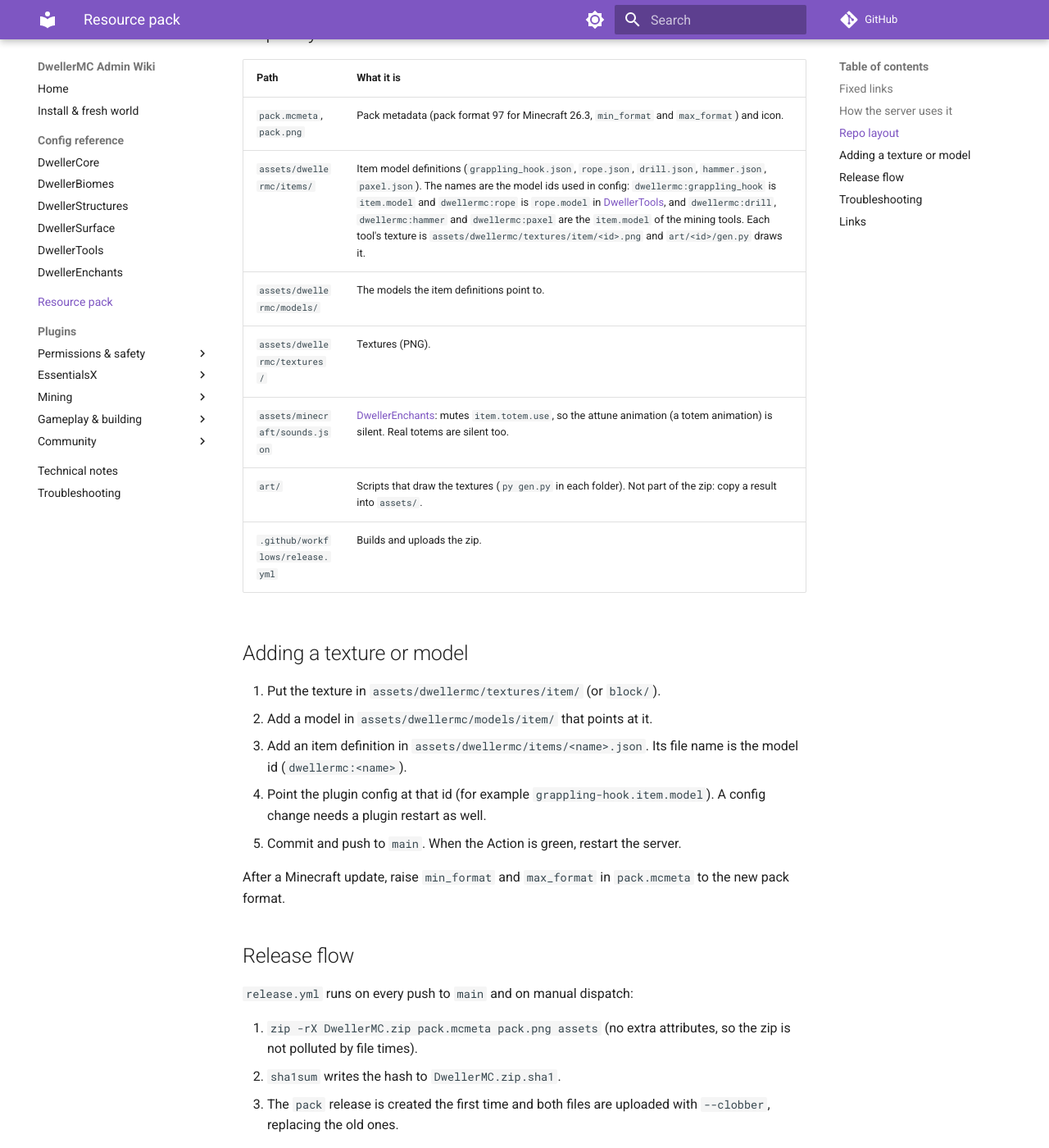
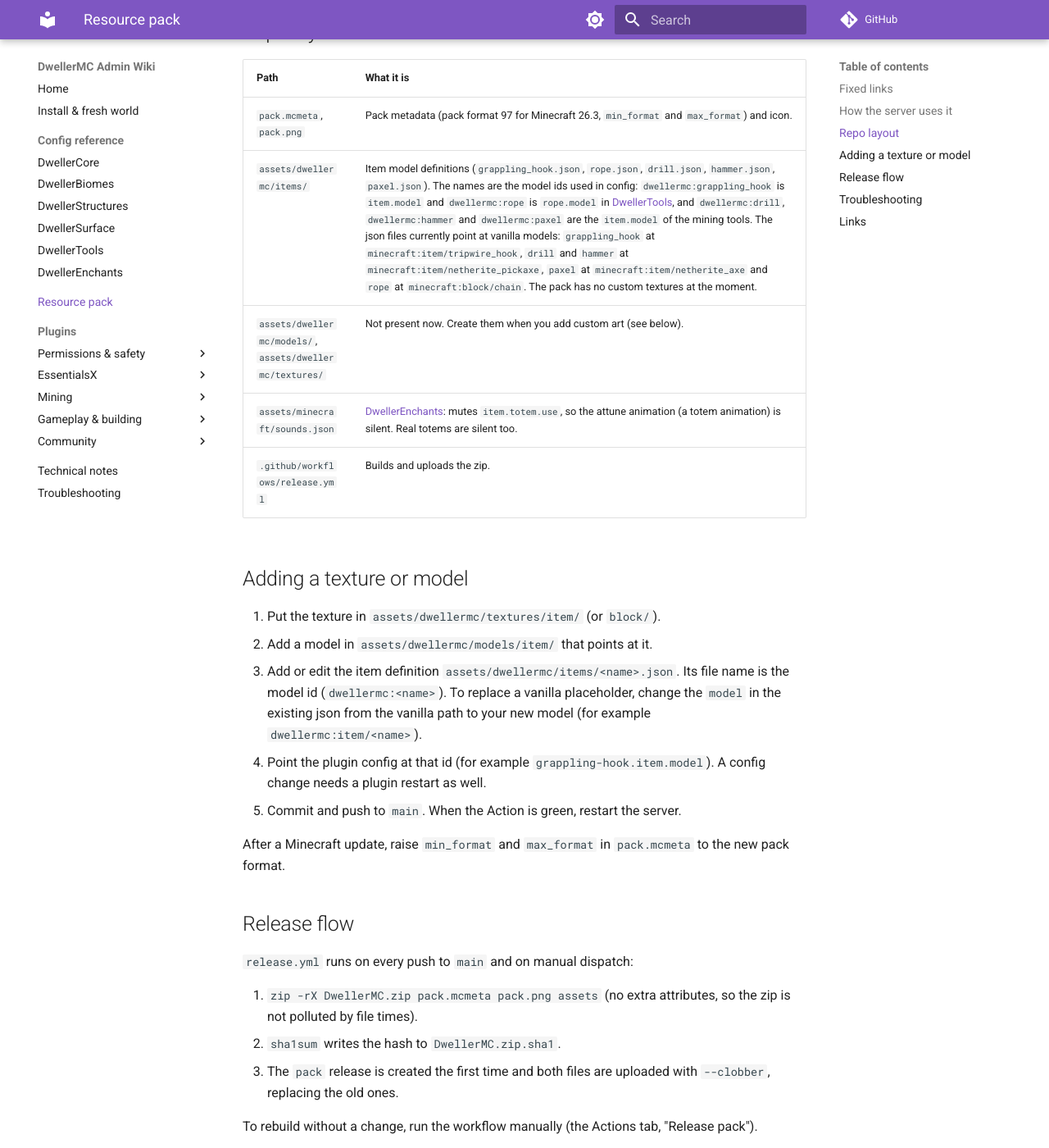
Before and after one commit to Craftyplayz/DwellerMC-admin-wiki, an MkDocs documentation site: the page built from docs/resource-pack.md, in a window 1280 px wide and 1400 px high, scrolled down 1134 px. Shown: the whole window at 82% size. Built offline with MkDocs 1.6.1 and Material for MkDocs 9.7.7, drawn with Linux system fonts in a browser that asks for light colours; comment, search, counter and statistics services are not loaded; some of the changed text lies outside the part shown.

Commit message:
Replace the DwellerTools item textures with vanilla placeholders
Co-Authored-By: Claude Opus 5.5 <noreply@anthropic.com>

```diff
--- a/docs/resource-pack.md
+++ b/docs/resource-pack.md
@@ -1,6 +1,6 @@
 # Resource pack
 
-The server has one required resource pack. It holds the textures and item models for custom items (the [Grappling Hook](config-tools.md) and its rope, and the Drill, Hammer and Paxel) and one sound change: the totem sound is muted so [DwellerEnchants](config-enchants.md) can play its attune animation silently. It lives in its own public repo, `DwellerMC-resourcepack` (GitHub: Craftyplayz), and [DwellerCore](config-core.md#resource-pack) sends it to every player on join.
+The server has one required resource pack. It holds the item models for custom items (the [Grappling Hook](config-tools.md) and its rope, and the Drill, Hammer and Paxel) and one sound change: the totem sound is muted so [DwellerEnchants](config-enchants.md) can play its attune animation silently. It lives in its own public repo, `DwellerMC-resourcepack` (GitHub: Craftyplayz), and [DwellerCore](config-core.md#resource-pack) sends it to every player on join.
 
 ## Fixed links
 
@@ -26,18 +26,16 @@ Keep `resource-pack` in `server.properties` **empty**. DwellerCore replaces it,
 | Path | What it is |
 |---|---|
 | `pack.mcmeta`, `pack.png` | Pack metadata (pack format 97 for Minecraft 26.3, `min_format` and `max_format`) and icon. |
-| `assets/dwellermc/items/` | Item model definitions (`grappling_hook.json`, `rope.json`, `drill.json`, `hammer.json`, `paxel.json`). The names are the model ids used in config: `dwellermc:grappling_hook` is `item.model` and `dwellermc:rope` is `rope.model` in [DwellerTools](config-tools.md), and `dwellermc:drill`, `dwellermc:hammer` and `dwellermc:paxel` are the `item.model` of the mining tools. Each tool's texture is `assets/dwellermc/textures/item/<id>.png` and `art/<id>/gen.py` draws it. |
-| `assets/dwellermc/models/` | The models the item definitions point to. |
-| `assets/dwellermc/textures/` | Textures (PNG). |
+| `assets/dwellermc/items/` | Item model definitions (`grappling_hook.json`, `rope.json`, `drill.json`, `hammer.json`, `paxel.json`). The names are the model ids used in config: `dwellermc:grappling_hook` is `item.model` and `dwellermc:rope` is `rope.model` in [DwellerTools](config-tools.md), and `dwellermc:drill`, `dwellermc:hammer` and `dwellermc:paxel` are the `item.model` of the mining tools. The json files currently point at vanilla models: `grappling_hook` at `minecraft:item/tripwire_hook`, `drill` and `hammer` at `minecraft:item/netherite_pickaxe`, `paxel` at `minecraft:item/netherite_axe` and `rope` at `minecraft:block/chain`. The pack has no custom textures at the moment. |
+| `assets/dwellermc/models/`, `assets/dwellermc/textures/` | Not present now. Create them when you add custom art (see below). |
 | `assets/minecraft/sounds.json` | [DwellerEnchants](config-enchants.md): mutes `item.totem.use`, so the attune animation (a totem animation) is silent. Real totems are silent too. |
-| `art/` | Scripts that draw the textures (`py gen.py` in each folder). Not part of the zip: copy a result into `assets/`. |
 | `.github/workflows/release.yml` | Builds and uploads the zip. |
 
 ## Adding a texture or model
 
 1. Put the texture in `assets/dwellermc/textures/item/` (or `block/`).
 2. Add a model in `assets/dwellermc/models/item/` that points at it.
-3. Add an item definition in `assets/dwellermc/items/<name>.json`. Its file name is the model id (`dwellermc:<name>`).
+3. Add or edit the item definition `assets/dwellermc/items/<name>.json`. Its file name is the model id (`dwellermc:<name>`). To replace a vanilla placeholder, change the `model` in the existing json from the vanilla path to your new model (for example `dwellermc:item/<name>`).
 4. Point the plugin config at that id (for example `grappling-hook.item.model`). A config change needs a plugin restart as well.
 5. Commit and push to `main`. When the Action is green, restart the server.
 
@@ -61,7 +59,7 @@ To rebuild without a change, run the workflow manually (the Actions tab, "Releas
 | Everybody is kicked | The pack URL is wrong, or the release is private or gone | Fix `resource-pack.url` or restore the `pack` release. Set `required: false` meanwhile. |
 | Log: `Resource pack: ... returned HTTP 404 without a SHA-1` | The release or the `.sha1` file does not exist yet | Run the workflow. The pack is sent without a hash until then. |
 | Updated pack not showing | Server not restarted, or the hash could not be read | Restart and check the log for `Resource pack SHA-1: ...`. |
-| Items show as carrot on a stick or string | The pack was not applied, or the model id in the config does not exist in the pack | Check the ids against `assets/dwellermc/items/`. |
+| Items show as carrot on a stick, string or plain netherite tools | The pack was not applied, or the model id in the config does not exist in the pack | Check the ids against `assets/dwellermc/items/`. |
 | Two packs download | `resource-pack` is set in `server.properties` | Empty it. |
 | No pack is sent | `resource-pack.enabled` is `false` or `url` is empty | Check [the keys](config-core.md#resource-pack). |
 
```
Also changed, not shown: docs/config-tools.md (+6 -6 lines), docs/install.md (+1 -1 lines).
